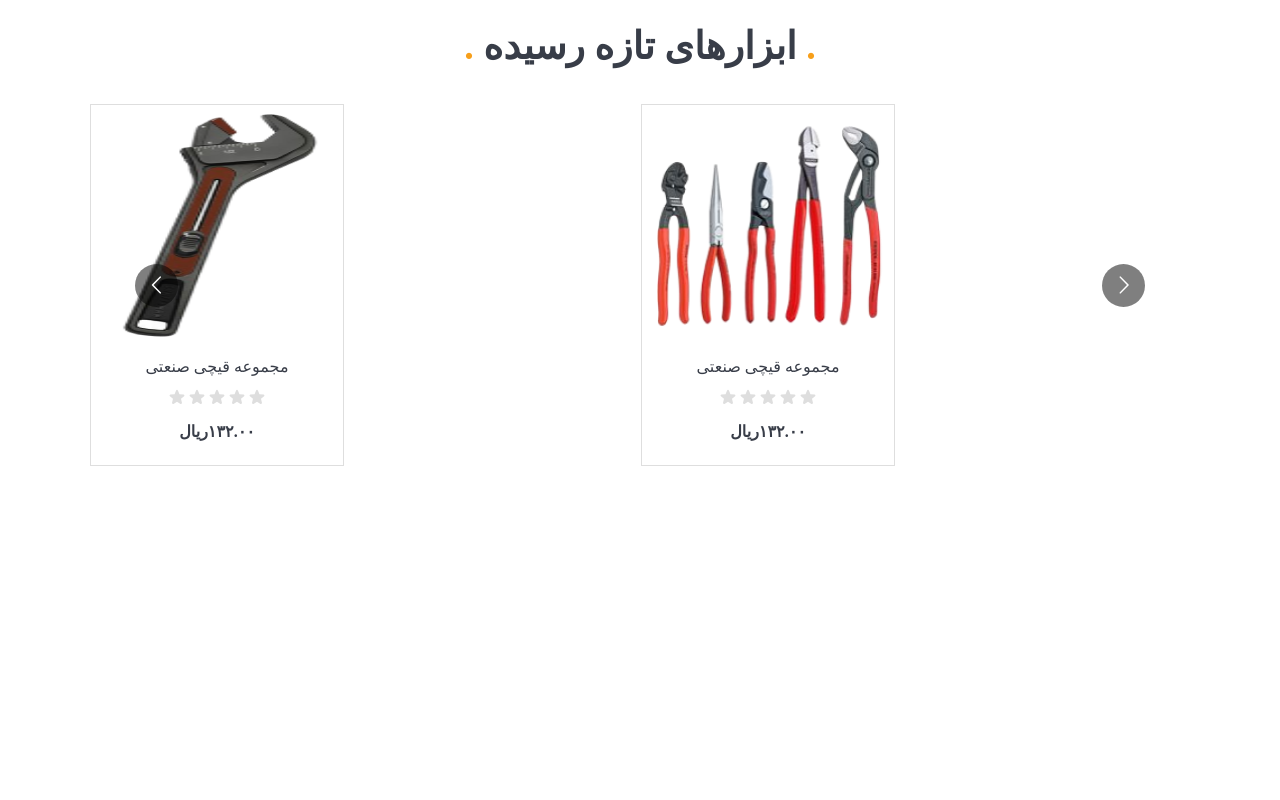
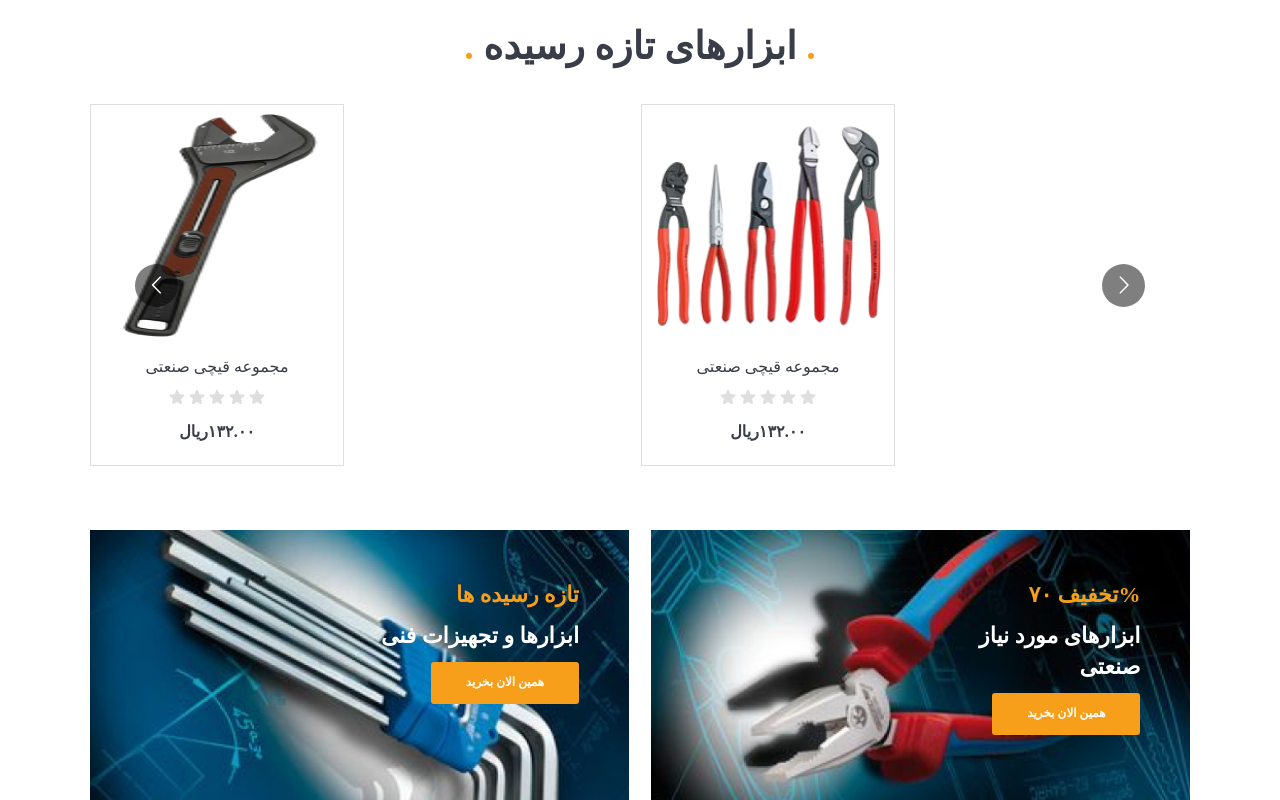
Before and after one commit to YousufMohammadi/TesnoSanat, a React (Create React App) app: page / in a window 1280 px wide. Shown: the part 2587-3387 px from the top of the page. Before the commit the page ends 3053 px from the top, so only its background shows below. Built offline with nearby package versions, Linux system fonts and the light colour scheme.

Commit message:
newDiscount section designed

```diff
--- a/src/Pages/Home/Home.css
+++ b/src/Pages/Home/Home.css
@@ -1,4 +1,4 @@
-.home-container{
+.home-container {
 	width: 100%;
 	height: 100%;
 	display: flex;
@@ -6,19 +6,18 @@
 	justify-content: flex-start;
 	gap: 64px;
 }
-.slider-container{
+.slider-container {
 	display: flex;
 	flex-direction: row;
 	justify-content: center;
 	align-items: center;
 	gap: 26px;
-
 }
-section{
+section {
 	padding: 0 7%;
 }
-.par{
-    color: #9DA5B4;
+.par {
+	color: #9da5b4;
 
 	/* Ravi/R10 */
 	font-family: Ravi;
@@ -29,7 +28,7 @@ section{
 	text-align: center;
 	font-family: "Montserrat", sans-serif;
 }
-.slider{
+.slider {
 	width: 816px;
 	height: 516px;
 	flex-shrink: 0;
@@ -38,8 +37,8 @@ section{
 	border-radius: 8px;
 	position: relative;
 }
-.slider-par{
-    color: var(--White, #FFF);
+.slider-par {
+	color: var(--White, #fff);
 
 	/* Ravi/B16 */
 	font-family: "Montserrat", sans-serif;
@@ -51,10 +50,9 @@ section{
 	text-align: right;
 	padding-right: 50px;
 	padding-top: 50px;
-
 }
-.slider-title{
-    color: var(--White, #FFF);
+.slider-title {
+	color: var(--White, #fff);
 
 	/* Ravi/B42 */
 	font-family: Ravi;
@@ -66,9 +64,8 @@ section{
 	text-align: right;
 	direction: rtl;
 	padding-right: 50px;
-
 }
-.slider button{
+.slider button {
 	display: flex;
 	padding: 10px 23px;
 	justify-content: center;
@@ -77,11 +74,11 @@ section{
 	position: absolute;
 	left: 55.5px;
 	bottom: 61px;
-    color: var(--White, #FFF);
+	color: var(--White, #fff);
 	position: absolute;
 	left: 55.5px;
 	bottom: 61px;
-    background: #F79F1A;
+	background: #f79f1a;
 	border: none;
 	outline: none;
 
@@ -93,8 +90,9 @@ section{
 	line-height: normal;
 }
 /* filters */
-.filters{
-    background: url("../../../public/finder-bg.jpg") lightgray -12.054px 2.406px / 186.485% 100% no-repeat;
+.filters {
+	background: url("../../../public/finder-bg.jpg") lightgray -12.054px 2.406px /
+		186.485% 100% no-repeat;
 	width: 256px;
 	height: 516px;
 	flex-shrink: 0;
@@ -104,8 +102,8 @@ section{
 	justify-content: center;
 	align-items: center;
 }
-.filters-title{
-    color: var(--White, #FFF);
+.filters-title {
+	color: var(--White, #fff);
 
 	/* Ravi/B16 */
 	font-family: "Montserrat", sans-serif;
@@ -116,7 +114,7 @@ section{
 	text-transform: uppercase;
 	margin-bottom: 50px;
 }
-.filters input{
+.filters input {
 	display: flex;
 	width: 216px;
 	height: 20px;
@@ -124,12 +122,12 @@ section{
 	justify-content: center;
 	align-items: center;
 	border-radius: 6px;
-    background: var(--White, #FFF);
+	background: var(--White, #fff);
 	outline: none;
 	border: none;
 	margin-bottom: 10px;
 }
-.filters button{
+.filters button {
 	display: flex;
 	width: 216px;
 	height: 49px;
@@ -139,11 +137,11 @@ section{
 	gap: 112px;
 	flex-shrink: 0;
 	border-radius: 6px;
-    background: #F79F1A;
+	background: #f79f1a;
 	border: none;
 	outline: none;
 	margin-top: 50px;
-    color: var(--White, #FFF);
+	color: var(--White, #fff);
 
 	/* Popins/B14 */
 	font-family: Poppins;
@@ -155,14 +153,14 @@ section{
 	cursor: pointer;
 }
 /* most sell */
-.most-sell{
+.most-sell {
 	display: flex;
 	flex-direction: column;
 	justify-content: flex-start;
 	align-items: center;
 }
-.sell-par{
-    color: #F79F1A;
+.sell-par {
+	color: #f79f1a;
 
 	/* Ravi/R16 */
 	font-family: Ravi;
@@ -171,8 +169,8 @@ font-style: normal;
 	font-weight: 400;
 	line-height: 140%; /* 22.4px */
 }
-.heading{
-    color: var(--Black, #383D48);
+.heading {
+	color: var(--Black, #383d48);
 
 	/* Ravi/B38 */
 	font-family: Ravi;
@@ -181,8 +179,8 @@ line-height: 140%; /* 22.4px */
 	font-weight: 700;
 	line-height: 140%;
 }
-.heading span{
-    color: #F79F1A;
+.heading span {
+	color: #f79f1a;
 
 	/* Ravi/B38 */
 	font-family: Ravi;
@@ -191,7 +189,7 @@ line-height: 140%; /* 22.4px */
 	font-weight: 700;
 	line-height: 140%; /* 53.2px */
 }
-.row{
+.row {
 	width: 100%;
 	height: 100%;
 	display: flex;
@@ -202,9 +200,88 @@ line-height: 140%; /* 22.4px */
 	flex-wrap: wrap;
 }
 /* newst */
-.newst{
+.newst {
 	display: flex;
 	flex-direction: column;
 	justify-content: flex-start;
 	align-items: center;
 }
+/* slider */
+/* newDiscount */
+.newDicount {
+	display: flex;
+	flex-direction: row;
+	justify-content: center;
+	align-items: center;
+	gap: 22px;
+}
+.new,
+.discount {
+	width: 540px;
+	height: 270px;
+	display: flex;
+	flex-direction: column;
+	justify-content: flex-start;
+	align-items: flex-end;
+}
+.new {
+	background: url("../../../public/newDicount1.png") lightgray 50% / cover
+		no-repeat;
+}
+.discount {
+	background: url("../../../public/newDicount2.png") lightgray 50% / cover
+		no-repeat;
+}
+.newDiscount-box {
+	width: 202px;
+	display: flex;
+	flex-direction: column;
+	justify-content: flex-start;
+	text-align: right;
+	gap: 10px;
+	margin-right: 50px;
+	margin-top: 50px;
+}
+.newDiscount-box--title {
+	color: #f79f1a;
+	text-align: right;
+
+	/* Ravi/B22 */
+	font-family: Ravi;
+	font-size: 22px;
+	font-style: normal;
+	font-weight: 700;
+	line-height: 140%; /* 30.8px */
+}
+.newDiscount-box--desc {
+	color: var(--White, #fff);
+
+	/* Ravi/B22 */
+	font-family: Ravi;
+	font-size: 22px;
+	font-style: normal;
+	font-weight: 700;
+	line-height: 140%;
+}
+.newDiscount-box--btn {
+	display: flex;
+	flex-direction: column;
+	justify-content: center;
+	text-align: center;
+	align-self: flex-end;
+	width: 112px;
+	height: 28px;
+	padding: 7px 18px;
+	gap: 10px;
+	border-radius: 3px;
+	background: #f79f1a;
+	text-decoration: none;
+	color: var(--White, #fff);
+
+	/* Ravi/B12 */
+	font-family: Ravi;
+	font-size: 12px;
+	font-style: normal;
+	font-weight: 700;
+	line-height: normal;
+}
--- a/src/Pages/Home/Home.jsx
+++ b/src/Pages/Home/Home.jsx
@@ -1,30 +1,34 @@
-import React from 'react'
-import Navbar from '../../Components/Navbar/Navbar'
-import SearchBox from '../../Components/SearchBox/SearchBox'
-import Header from '../../Components/Header/Header'
-import "../Home/Home.css"
-import Card from '../../Components/Card/Card'
-import DailSuggest from '../../Components/DailSuggest/DailSuggest'
-import Slider from '../../Components/Slider/Slider'
+import React from "react";
+import Navbar from "../../Components/Navbar/Navbar";
+import SearchBox from "../../Components/SearchBox/SearchBox";
+import Header from "../../Components/Header/Header";
+import "../Home/Home.css";
+import Card from "../../Components/Card/Card";
+import DailSuggest from "../../Components/DailSuggest/DailSuggest";
+import Slider from "../../Components/Slider/Slider";
 export default function Home() {
 	return (
-    <div className='home-container'>
+		<div className="home-container">
 			<div>
 				<Navbar />
 				<SearchBox />
 				<Header />
 			</div>
 			<section>
-        <p className='par'>لورم ایپسوم متن ساختگی با تولید سادگی نامفهوم از صنعت چاپ، و با استفاده از طراحان گرافیک است، چاپگرها و متون بلکه روزنامه و مجله در ستون  و سطرآنچنان که لازم است، و برای شرایط فعلی تکنولوژی</p>
+				<p className="par">
+					لورم ایپسوم متن ساختگی با تولید سادگی نامفهوم از صنعت چاپ، و با
+					استفاده از طراحان گرافیک است، چاپگرها و متون بلکه روزنامه و مجله در
+					ستون و سطرآنچنان که لازم است، و برای شرایط فعلی تکنولوژی
+				</p>
 				<div className="slider-container">
 					<div className="slider">
 						{/* <img src="slide1.jpg" alt="slide1" /> */}
-            <p className='slider-par'>انتخاب گسترده ای از ابزار صنعتی</p>
-            <h1 className='slider-title'>با نازل ترین قیمت!</h1>
+						<p className="slider-par">انتخاب گسترده ای از ابزار صنعتی</p>
+						<h1 className="slider-title">با نازل ترین قیمت!</h1>
 						<button>همین الان انتخاب کنید</button>
 					</div>
 					<div className="filters">
-            <h1 className='filters-title'>قطعات مورد نیاز را انتخاب کنید</h1>
+						<h1 className="filters-title">قطعات مورد نیاز را انتخاب کنید</h1>
 						<input type="text" />
 						<input type="text" />
 						<input type="text" />
@@ -33,9 +37,12 @@ export default function Home() {
 					</div>
 				</div>
 			</section>
-      <section className='most-sell'>
-        <p className='sell-par'>پر فروش هفته</p>
-        <h2 className="heading"> <span>.</span>  پر فروش ترین ها <span>.</span> </h2>
+			<section className="most-sell">
+				<p className="sell-par">پر فروش هفته</p>
+				<h2 className="heading">
+					{" "}
+					<span>.</span> پر فروش ترین ها <span>.</span>{" "}
+				</h2>
 				<div className="row">
 					<Card src="card1.png" />
 					<Card src="card2.png" />
@@ -49,10 +56,35 @@ export default function Home() {
 			</section>
 			<DailSuggest />
 			<section className="newst">
-        <p className='sell-par'>جدیدترین ابزارهای  هفته</p>
-        <h2 className="heading"> <span>.</span> ابزارهای تازه رسیده <span>.</span> </h2>
+				<p className="sell-par">جدیدترین ابزارهای هفته</p>
+				<h2 className="heading">
+					{" "}
+					<span>.</span> ابزارهای تازه رسیده <span>.</span>{" "}
+				</h2>
 				<Slider />
 			</section>
+			<section className="newDicount">
+				<div className="new">
+					<div className="newDiscount-box">
+						<span className="newDiscount-box--title">تازه رسیده ها</span>
+						<span className="newDiscount-box--desc">ابزارها و تجهیزات فنی</span>
+						<a href="#" className="newDiscount-box--btn">
+							همین الان بخرید
+						</a>
 					</div>
-  )
+				</div>
+				<div className="discount">
+					<div className="newDiscount-box">
+						<span className="newDiscount-box--title">تخفیف ۷۰%</span>
+						<span className="newDiscount-box--desc">
+							ابزارهای مورد نیاز صنعتی
+						</span>
+						<a href="#" className="newDiscount-box--btn">
+							همین الان بخرید
+						</a>
+					</div>
+				</div>
+			</section>
+		</div>
+	);
 }
```
Also changed, not shown: public/newDicount1.png (added), public/newDicount2.png (added). Lines whose indentation alone changed are shown as unchanged.
